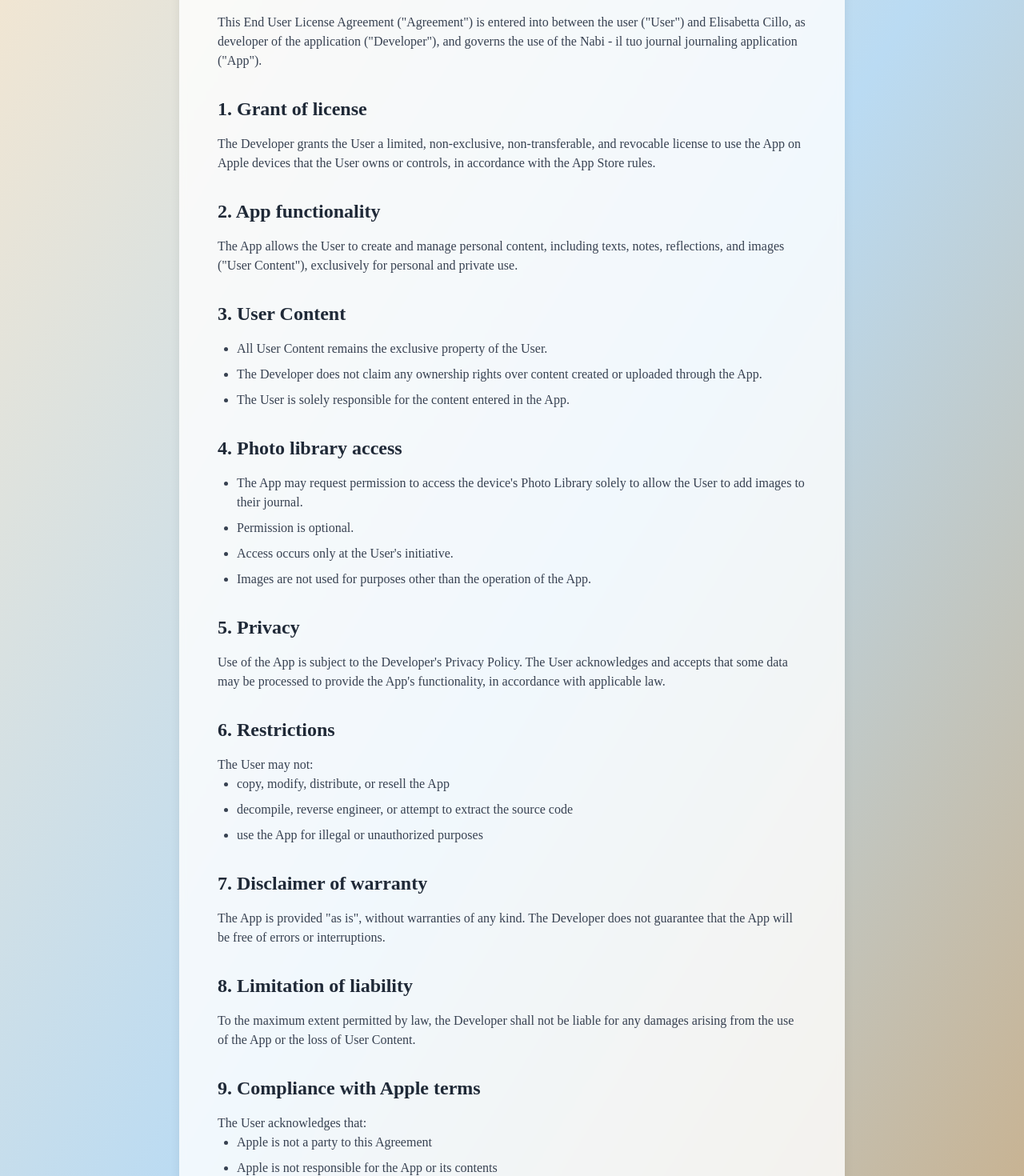
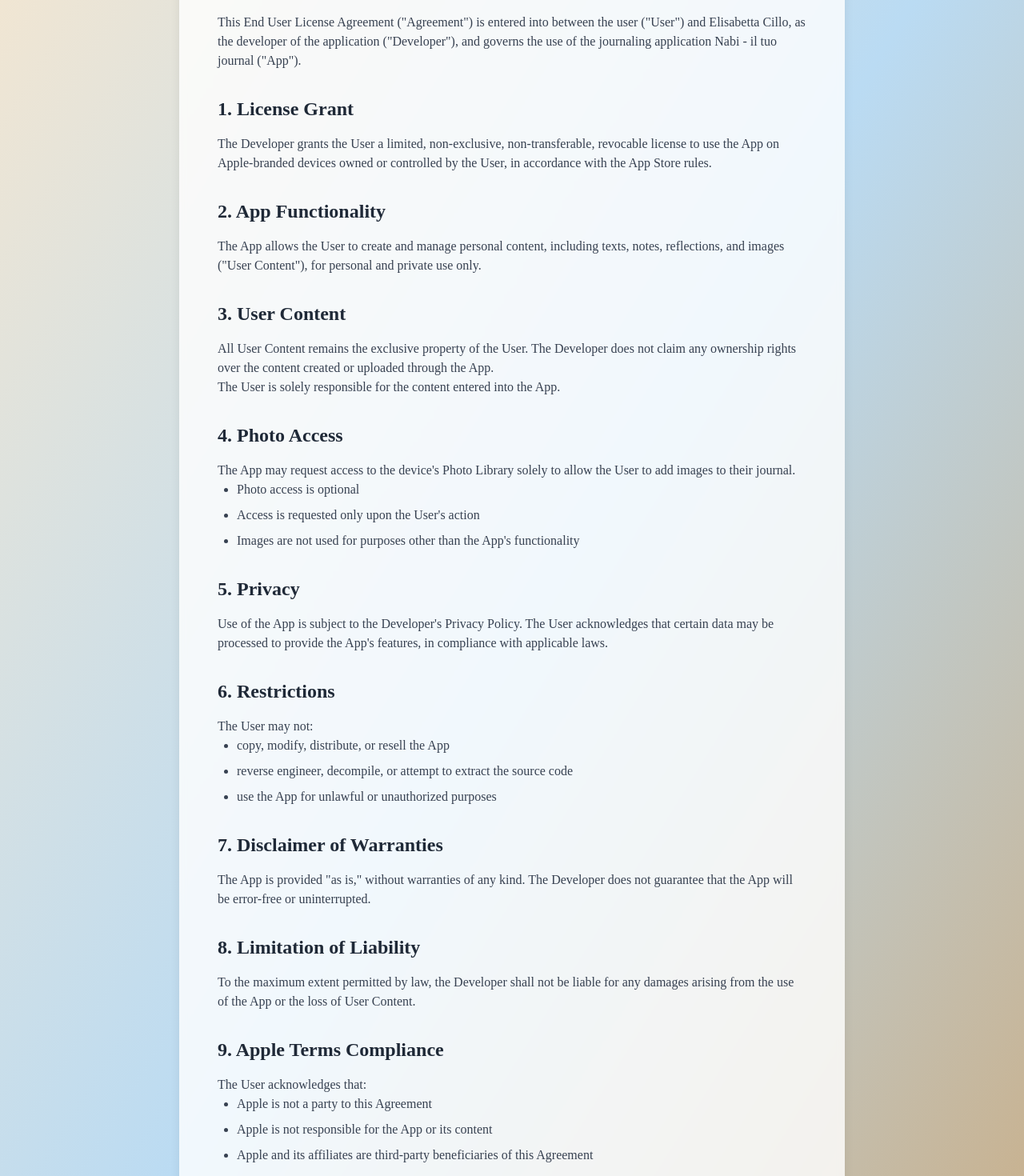
Before and after one commit to becoentertainment/nabi-website, a Next.js app: page /en/custom-eula in a window 1280 px wide. Shown: the part 220-1690 px from the top of the page at 80% size. Built offline with nearby package versions, Linux system fonts and the light colour scheme; a web font is replaced by a local one.

Commit message:
Custom EULA EN: testo aggiornato; package.json: dipendenze aggiornate

```diff
--- a/package.json
+++ b/package.json
@@ -11,7 +11,7 @@
   "dependencies": {
     "react": "^18.2.0",
     "react-dom": "^18.2.0",
-    "next": "^14.0.0"
+    "next": "^14.2.0"
   },
   "devDependencies": {
     "typescript": "^5.0.0",
@@ -21,7 +21,7 @@
     "tailwindcss": "^3.3.0",
     "postcss": "^8.4.0",
     "autoprefixer": "^10.4.0",
-    "eslint": "^8.0.0",
-    "eslint-config-next": "^14.0.0"
+    "eslint": "^8.57.0",
+    "eslint-config-next": "^14.2.0"
   }
 }
--- a/src/app/en/custom-eula/page.tsx
+++ b/src/app/en/custom-eula/page.tsx
@@ -11,46 +11,43 @@
           </h1>
           <div className="prose prose-lg max-w-none text-gray-700 space-y-6">
             <p>
-              This End User License Agreement (&quot;Agreement&quot;) is entered into between the user (&quot;User&quot;) and Elisabetta Cillo, as developer of the application (&quot;Developer&quot;), and governs the use of the Nabi - il tuo journal journaling application (&quot;App&quot;).
+              This End User License Agreement (&quot;Agreement&quot;) is entered into between the user (&quot;User&quot;) and Elisabetta Cillo, as the developer of the application (&quot;Developer&quot;), and governs the use of the journaling application Nabi - il tuo journal (&quot;App&quot;).
             </p>
 
             <section>
-              <h2 className="font-title text-2xl font-bold text-gray-800 mt-8 mb-4">1. Grant of license</h2>
+              <h2 className="font-title text-2xl font-bold text-gray-800 mt-8 mb-4">1. License Grant</h2>
               <p>
-                The Developer grants the User a limited, non-exclusive, non-transferable, and revocable license to use the App on Apple devices that the User owns or controls, in accordance with the App Store rules.
+                The Developer grants the User a limited, non-exclusive, non-transferable, revocable license to use the App on Apple-branded devices owned or controlled by the User, in accordance with the App Store rules.
               </p>
             </section>
 
             <section>
-              <h2 className="font-title text-2xl font-bold text-gray-800 mt-8 mb-4">2. App functionality</h2>
+              <h2 className="font-title text-2xl font-bold text-gray-800 mt-8 mb-4">2. App Functionality</h2>
               <p>
-                The App allows the User to create and manage personal content, including texts, notes, reflections, and images (&quot;User Content&quot;), exclusively for personal and private use.
+                The App allows the User to create and manage personal content, including texts, notes, reflections, and images (&quot;User Content&quot;), for personal and private use only.
               </p>
             </section>
 
             <section>
               <h2 className="font-title text-2xl font-bold text-gray-800 mt-8 mb-4">3. User Content</h2>
-              <ul className="list-disc pl-6 space-y-2">
-                <li>All User Content remains the exclusive property of the User.</li>
-                <li>The Developer does not claim any ownership rights over content created or uploaded through the App.</li>
-                <li>The User is solely responsible for the content entered in the App.</li>
-              </ul>
+              <p>All User Content remains the exclusive property of the User. The Developer does not claim any ownership rights over the content created or uploaded through the App.</p>
+              <p>The User is solely responsible for the content entered into the App.</p>
             </section>
 
             <section>
-              <h2 className="font-title text-2xl font-bold text-gray-800 mt-8 mb-4">4. Photo library access</h2>
+              <h2 className="font-title text-2xl font-bold text-gray-800 mt-8 mb-4">4. Photo Access</h2>
+              <p>The App may request access to the device&apos;s Photo Library solely to allow the User to add images to their journal.</p>
               <ul className="list-disc pl-6 space-y-2">
-                <li>The App may request permission to access the device&apos;s Photo Library solely to allow the User to add images to their journal.</li>
-                <li>Permission is optional.</li>
-                <li>Access occurs only at the User&apos;s initiative.</li>
-                <li>Images are not used for purposes other than the operation of the App.</li>
+                <li>Photo access is optional</li>
+                <li>Access is requested only upon the User&apos;s action</li>
+                <li>Images are not used for purposes other than the App&apos;s functionality</li>
               </ul>
             </section>
 
             <section>
               <h2 className="font-title text-2xl font-bold text-gray-800 mt-8 mb-4">5. Privacy</h2>
               <p>
-                Use of the App is subject to the Developer&apos;s Privacy Policy. The User acknowledges and accepts that some data may be processed to provide the App&apos;s functionality, in accordance with applicable law.
+                Use of the App is subject to the Developer&apos;s Privacy Policy. The User acknowledges that certain data may be processed to provide the App&apos;s features, in compliance with applicable laws.
               </p>
             </section>
 
@@ -59,31 +56,31 @@
               <p>The User may not:</p>
               <ul className="list-disc pl-6 space-y-2">
                 <li>copy, modify, distribute, or resell the App</li>
-                <li>decompile, reverse engineer, or attempt to extract the source code</li>
-                <li>use the App for illegal or unauthorized purposes</li>
+                <li>reverse engineer, decompile, or attempt to extract the source code</li>
+                <li>use the App for unlawful or unauthorized purposes</li>
               </ul>
             </section>
 
             <section>
-              <h2 className="font-title text-2xl font-bold text-gray-800 mt-8 mb-4">7. Disclaimer of warranty</h2>
+              <h2 className="font-title text-2xl font-bold text-gray-800 mt-8 mb-4">7. Disclaimer of Warranties</h2>
               <p>
-                The App is provided &quot;as is&quot;, without warranties of any kind. The Developer does not guarantee that the App will be free of errors or interruptions.
+                The App is provided &quot;as is,&quot; without warranties of any kind. The Developer does not guarantee that the App will be error-free or uninterrupted.
               </p>
             </section>
 
             <section>
-              <h2 className="font-title text-2xl font-bold text-gray-800 mt-8 mb-4">8. Limitation of liability</h2>
+              <h2 className="font-title text-2xl font-bold text-gray-800 mt-8 mb-4">8. Limitation of Liability</h2>
               <p>
                 To the maximum extent permitted by law, the Developer shall not be liable for any damages arising from the use of the App or the loss of User Content.
               </p>
             </section>
 
             <section>
-              <h2 className="font-title text-2xl font-bold text-gray-800 mt-8 mb-4">9. Compliance with Apple terms</h2>
+              <h2 className="font-title text-2xl font-bold text-gray-800 mt-8 mb-4">9. Apple Terms Compliance</h2>
               <p>The User acknowledges that:</p>
               <ul className="list-disc pl-6 space-y-2">
                 <li>Apple is not a party to this Agreement</li>
-                <li>Apple is not responsible for the App or its contents</li>
+                <li>Apple is not responsible for the App or its content</li>
                 <li>Apple and its affiliates are third-party beneficiaries of this Agreement</li>
               </ul>
             </section>
@@ -91,14 +88,14 @@
             <section>
               <h2 className="font-title text-2xl font-bold text-gray-800 mt-8 mb-4">10. Termination</h2>
               <p>
-                This Agreement remains in effect until terminated. The Developer may terminate it in case of breach of the terms.
+                This Agreement remains in effect until terminated. The Developer may terminate it in case of a breach of these terms.
               </p>
             </section>
 
             <section>
-              <h2 className="font-title text-2xl font-bold text-gray-800 mt-8 mb-4">11. Governing law</h2>
+              <h2 className="font-title text-2xl font-bold text-gray-800 mt-8 mb-4">11. Governing Law</h2>
               <p>
-                This Agreement is governed by the laws of Italy, subject to mandatory provisions of law.
+                This Agreement shall be governed by the laws of Italy, without prejudice to mandatory consumer protection laws.
               </p>
             </section>
           </div>
```
